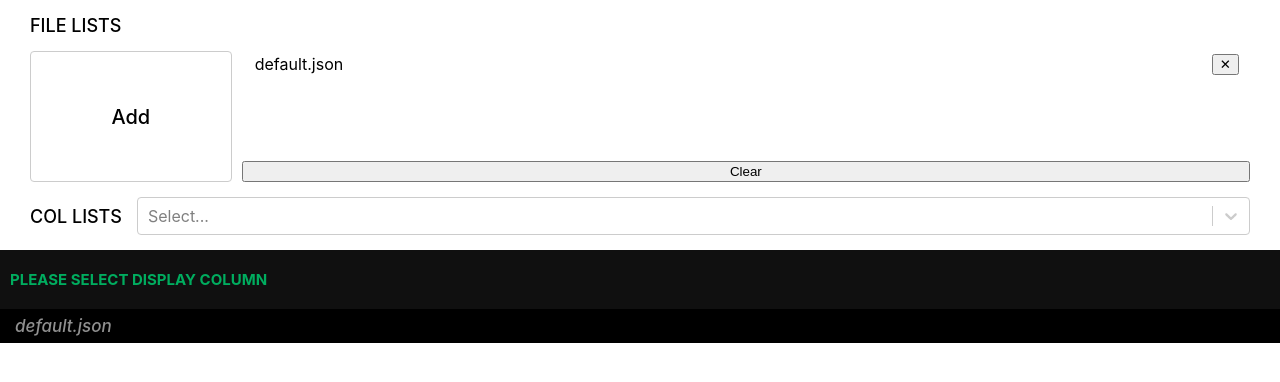
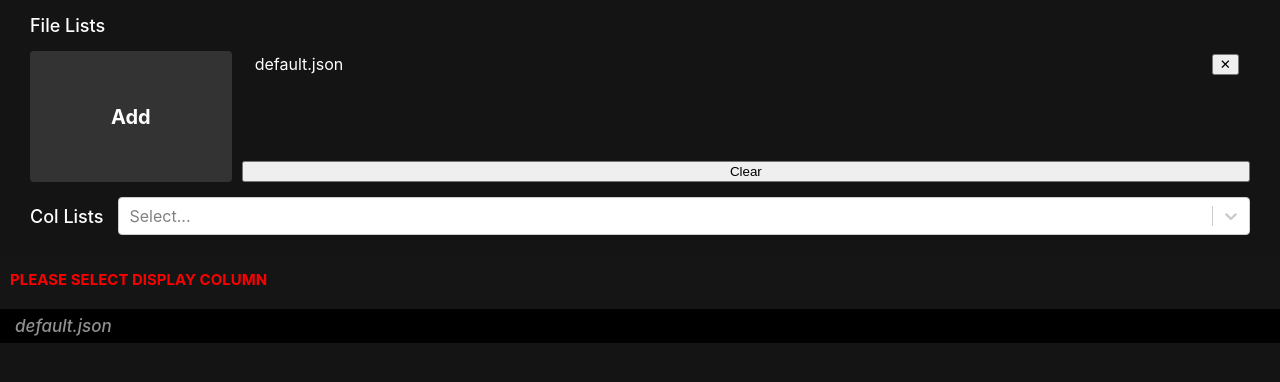
Before and after one commit to Panupong-Tongtawach/JSONTABLE, a React (Create React App) app: page / in a window 1280 px wide. Shown: the top 382 px of the page. Built offline with nearby package versions, Linux system fonts and the light colour scheme.

Commit message:
fix some css

```diff
--- a/src/App.tsx
+++ b/src/App.tsx
@@ -52,7 +52,7 @@ const Header = styled.header`
         }
         &-title {
             font-size: 18px;
-            text-transform: uppercase;
+            text-transform: capitalize;
             font-weight: 500;
             white-space: nowrap;
         }
@@ -63,9 +63,10 @@ const Header = styled.header`
         align-items: center;
         &-select{
             flex: 1 100%;
+            color: black;
         }
         &-title{
-            text-transform: uppercase;
+            text-transform: capitalize;
             font-weight: 500;
             white-space: nowrap;
             font-size: 18px;
@@ -96,7 +97,7 @@ class App extends Component<Props, States> {
         };
     }
 
-    componentDidMount() {
+    public componentDidMount() {
         // Add demo file
         this.onFileReceive(this.defaultFiles);
     }
@@ -127,7 +128,7 @@ class App extends Component<Props, States> {
         ],
     };
 
-    avaliableCols(files: DataTypes.File[]) {
+    private avaliableCols = (files: DataTypes.File[]) => {
         const data = ([] as object[]).concat.apply([], files.map(f => f.data));
         const colSet = new Set<string>(data.map(d => Object.keys(d)).reduce((x, y) => x.concat(y), []));
         const cols: DataTypes.SelectOption[] = [];
@@ -135,28 +136,28 @@ class App extends Component<Props, States> {
         return cols;
     }
 
-    onFileReceive(file: DataTypes.File) {
+    private onFileReceive = (file: DataTypes.File) => {
         const currentID = this.state.currentID + 1;
         const files = this.state.files.concat({ ...file, id: currentID });
         this.setState({ files, currentID, colsAvaliable: this.avaliableCols([...this.state.files, file]) });
     }
 
-    onFileRemove(id: number) {
+    private onFileRemove = (id: number) => {
         const newFiles = this.state.files.filter(x => id !== x.id);
         const newAvaCols = this.avaliableCols(newFiles);
         const newSelCols = this.state.colsSelected.filter(x => newAvaCols.findIndex(y => y.value === x.value) > 0);
         this.setState({ files: newFiles, colsAvaliable: newAvaCols, colsSelected: newSelCols });
     }
 
-    onClearAll(e: React.FormEvent<HTMLButtonElement>) {
+    private onClearAll = (e: React.FormEvent<HTMLButtonElement>) => {
         this.setState({ files: [], currentID: -1, colsAvaliable: [], colsSelected: [] });
     }
 
-    onSelectColsChange(value: ValueType<DataTypes.SelectOption>) {
+    private onSelectColsChange = (value: ValueType<DataTypes.SelectOption>) => {
         this.setState({ colsSelected: value as DataTypes.SelectOption[] });
     }
 
-    render() {
+    public render() {
         return (
             <Container>
                 <Header>
@@ -164,18 +165,18 @@ class App extends Component<Props, States> {
                         <div className="file-title">File Lists</div>
                         <div className="file-grid">
                             <div className="file-upload">
-                                <FileUploader onAddFile={this.onFileReceive.bind(this)} />
+                                <FileUploader onAddFile={this.onFileReceive} />
                             </div>
                             <div className="file-list">
-                                <FileList files={this.state.files} onFileRemove={this.onFileRemove.bind(this)} />
+                                <FileList files={this.state.files} onFileRemove={this.onFileRemove} />
                             </div>
-                            <button className="file-clear" onClick={this.onClearAll.bind(this)} children="Clear" />
+                            <button className="file-clear" onClick={this.onClearAll} children="Clear" />
                         </div>
                     </div>
                     <div className="colselect">
                         <div className="colselect-title">Col Lists</div>
                         <div className="colselect-select">
-                            <Select options={this.state.colsAvaliable} value={this.state.colsSelected} onChange={this.onSelectColsChange.bind(this)} isSearchable={true} isMulti={true} />
+                            <Select options={this.state.colsAvaliable} value={this.state.colsSelected} onChange={this.onSelectColsChange} isSearchable={true} isMulti={true} />
                         </div>
                     </div>
                 </Header>
--- a/src/File/FileUploader.tsx
+++ b/src/File/FileUploader.tsx
@@ -15,11 +15,10 @@ const FileUploaderWrapper = styled.div`
     }
 
     .border{
-        font-weight: 500;
+        font-weight: 700;
         font-size: 20px;
-        border: solid 1px hsl(0,0%,80%);
         border-radius: 4px;
-        background-color: white;
+        background-color: #333;
         width: 100%;
         height: 100%;
         display: flex;
@@ -30,7 +29,7 @@ const FileUploaderWrapper = styled.div`
     }
 
     .border:hover{
-        background-color: hsl(0,0%,80%);
+        background-color: #4d4d4d;
     }
 `;
 
@@ -43,10 +42,10 @@ export class FileUploader extends React.PureComponent<Props> {
     constructor(props: Props) {
         super(props)
         this.reader = new FileReader();
-        this.reader.onloadend = this.handleFileRead.bind(this);
+        this.reader.onloadend = this.handleFileRead;
     }
 
-    private handleFileRead(ev: ProgressEvent) {
+    private handleFileRead = (ev: ProgressEvent) => {
         const content = this.reader.result as string;
         const data = content.trim().split('\n').filter((d) => d.trim().length > 0);
         console.log('Input Data :', data);
@@ -61,7 +60,7 @@ export class FileUploader extends React.PureComponent<Props> {
         this.props.onAddFile({ name: this.currentFileName, data: parseData, id: 0 });
     }
 
-    private onReceiveFile(e: React.FormEvent<HTMLInputElement>) {
+    private onReceiveFile = (e: React.FormEvent<HTMLInputElement>) => {
         let file = e.currentTarget.files && e.currentTarget.files[0];
         if (file) {
             const fileExtensionRegex = /^.*\.(json|jsonl)$/i;
@@ -74,7 +73,7 @@ export class FileUploader extends React.PureComponent<Props> {
         }
     }
 
-    render() {
+    public render() {
         return (
             <FileUploaderWrapper>
                 <label htmlFor="fileSelector" >
@@ -82,7 +81,7 @@ export class FileUploader extends React.PureComponent<Props> {
                         Add
                     </div>
                 </label>
-                <input id="fileSelector" type="file" onChange={this.onReceiveFile.bind(this)} />
+                <input id="fileSelector" type="file" onChange={this.onReceiveFile} />
             </FileUploaderWrapper>
         )
     }
--- a/src/Table/Table.tsx
+++ b/src/Table/Table.tsx
@@ -20,12 +20,12 @@ const MainTable = styled.table`
     thead {
         z-index: 2;
         text-transform: uppercase;
-        color: #00ad5f;
+        color: #fa0000;
         font-size: 15px;
         font-weight: bold;
 
         th {
-            background-color: #101010;
+            background-color: #151515;
             min-width: 50px;
             position: sticky;
             padding: 20px 10px;
--- a/src/index.css
+++ b/src/index.css
@@ -7,6 +7,8 @@ body {
     sans-serif;
   -webkit-font-smoothing: antialiased;
   -moz-osx-font-smoothing: grayscale;
+  background-color: #141414;
+  color: white;
 }
 
 code {
```
Also changed, not shown: package.json (+4 -4 lines), 1 other file (tests, documents, lock files or other folders).
